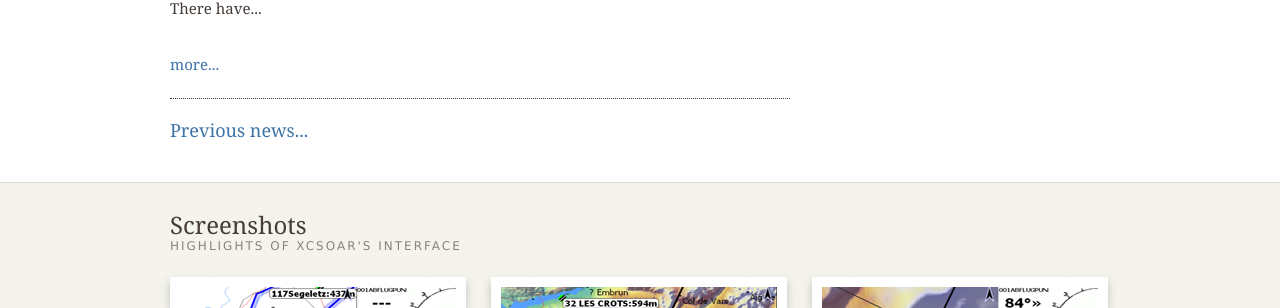
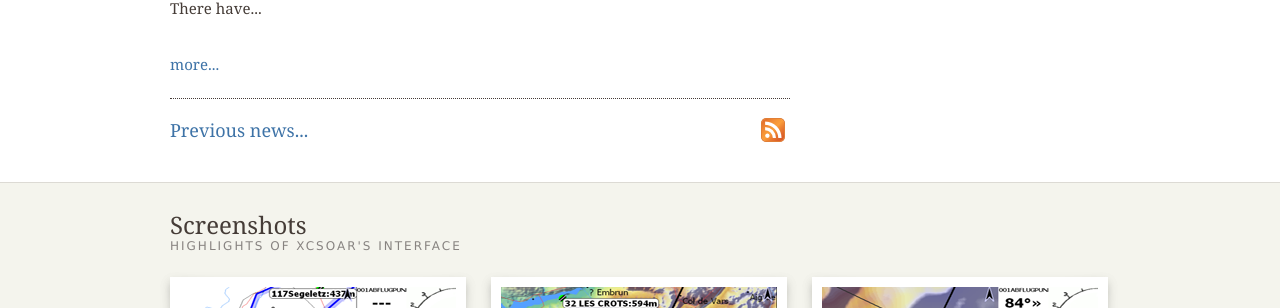
Before and after one commit to XCSoar/website, a Jekyll site: the page built from index.html, in a window 1280 px wide. Shown: the part 1195-1503 px from the top of the page. Built offline with Jekyll 4.4.1, drawn with Linux system fonts in a browser that asks for light colours.

Commit message:
index: Added link to atom feed

```diff
--- a/index.html
+++ b/index.html
@@ -31,10 +31,11 @@ tagline: true
                 </h2>
 				<h3>{{ post.content | truncatewords: 100 }}<br><br><a href="{{ post.url }}">more...</a></h3>
 
+                <hr><br><h3>
                 {% if post.previous %}
-                <hr><br>
-                <h3><a href="/news/" title="See previous news posts">Previous news...</a></h3>
+                <a href="/news/" title="See previous news posts">Previous news...</a>
                 {% endif %}
+                <a href="atom.xml"><img style="float: right; margin-right: -15px;" src="/img/atom-feed.png" title="XCSoar.org ATOM feed"></a></h3>
                 {% endfor %}
 			</div>
 
```
Also changed, not shown: img/_sources/atom-feed.svg (added), img/atom-feed.png (added).
